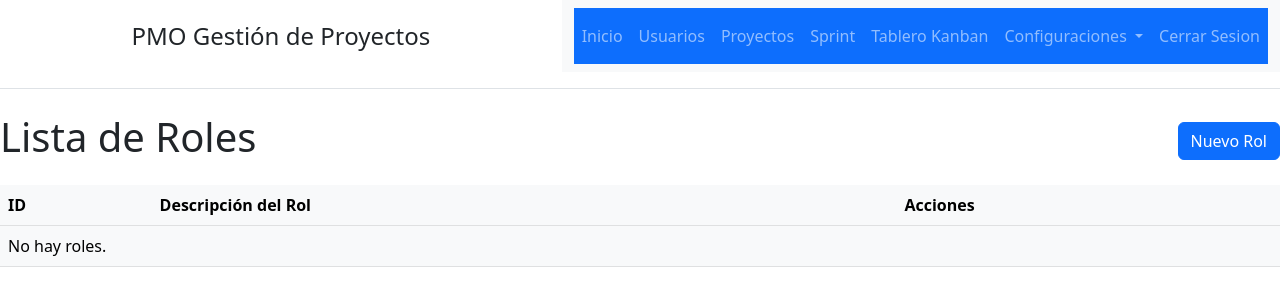
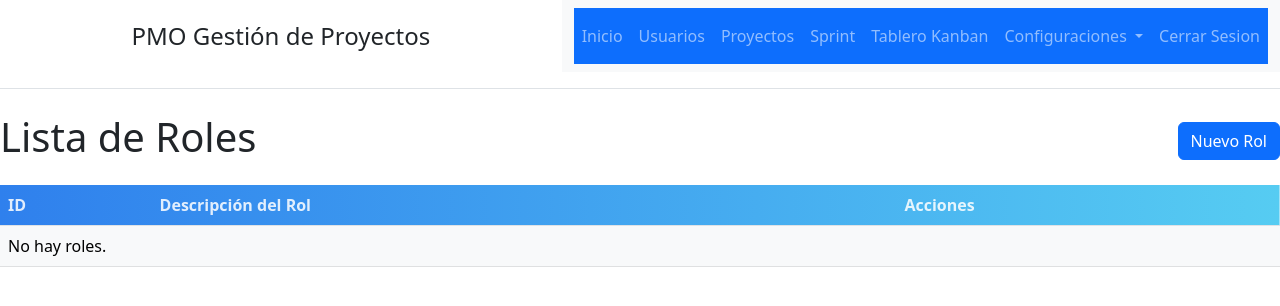
Before and after one commit to devmarcosgonz/IS2_Proyecto, a Django app: page /roles/ in a window 1280 px wide. Shown: the top 306 px of the page. Run offline with Django 4.2, Linux system fonts and the light colour scheme; data that the repository does not hold is empty.

Commit message:
Frontend v2.1

```diff
--- a/estadouserstory/templates/lista_estadouserstories.html
+++ b/estadouserstory/templates/lista_estadouserstories.html
@@ -6,7 +6,7 @@
     <a href="{% url 'estadouserstory:crearestadouserstory' %}" class="btn btn-primary">Nuevo Estado para User Story</a>
 </div>
 <table class="table">
-    <thead class="table-light">
+    <thead>
         <tr>
             <th>ID</th>
             <th>Descripción del Estado</th>
--- a/proyecto/templates/lista_proyectos.html
+++ b/proyecto/templates/lista_proyectos.html
@@ -12,7 +12,7 @@
     </div>
 </div>
 <table class="table">
-    <thead class="table-light">
+    <thead>
         <tr>
             <th>ID</th>
             <th>Nombre del Proyecto</th>
--- a/proyectousuario/templates/lista_proyectousuarios.html
+++ b/proyectousuario/templates/lista_proyectousuarios.html
@@ -9,7 +9,7 @@
     </div>
 </div>
 <table class="table">
-    <thead class="table-light">
+    <thead>
         <tr>
             <th>ID</th>
             <th>ID del Proyecto</th>
--- a/rol/templates/lista_roles.html
+++ b/rol/templates/lista_roles.html
@@ -6,7 +6,7 @@
     <a href="{% url 'rol:crearrol' %}" class="btn btn-primary">Nuevo Rol</a>
 </div>
 <table class="table">
-    <thead class="table-light">
+    <thead>
         <tr>
             <th>ID</th>
             <th>Descripción del Rol</th>
--- a/sprint/templates/lista_sprints.html
+++ b/sprint/templates/lista_sprints.html
@@ -12,7 +12,7 @@
 </div>
 {% endif %}
 <table class="table">
-    <thead class="table-light">
+    <thead>
         <tr>
             <th>ID</th>
             <th>Nombre del Sprint</th>
--- a/userstory/static/css/kanban.css
+++ b/userstory/static/css/kanban.css
@@ -38,3 +38,16 @@
     border-radius: 5px;
     margin-bottom: 10px;
 }
+
+/* Para todos los atributos thead para que combinen con el diseño del tablero Kanban */
+
+thead {
+    /* background-color: #f5f5f5; */
+    background: #56CCF2;
+    /* fallback for old browsers */
+    background: -webkit-linear-gradient(to right, #2F80ED, #56CCF2);
+    /* Chrome 10-25, Safari 5.1-6 */
+    background: linear-gradient(to right, #2F80ED, #56CCF2);
+    /* W3C, IE 10+/ Edge, Firefox 16+, Chrome 26+, Opera 12+, Safari 7+ */
+    color: rgba(255, 255, 255, 0.856);
+}
--- a/userstory/templates/lista_sinsprint.html
+++ b/userstory/templates/lista_sinsprint.html
@@ -6,7 +6,7 @@
     <a href="{% url 'userstory:listauserstories' %}" class="btn btn-info"><i class="fa fa-arrow-left"></i> Atrás</a>
 </div>
 <table class="table">
-    <thead class="table-light">
+    <thead>
         <tr>
             <th>ID</th>
             <th>Nombre del User Story</th>
--- a/userstory/templates/lista_userstories.html
+++ b/userstory/templates/lista_userstories.html
@@ -12,7 +12,7 @@
 </div>
 
 <table class="table">
-    <thead class="table-light">
+    <thead>
         <tr>
             <th>ID</th>
             <th>Nombre del User Story</th>
--- a/usuario/templates/lista_usuarios.html
+++ b/usuario/templates/lista_usuarios.html
@@ -8,7 +8,7 @@
 </div>
 
 <table class="table">
-    <thead class="table-light">
+    <thead>
         <tr>
             <th>ID</th>
             <th>Nombre de Usuario</th>
```
